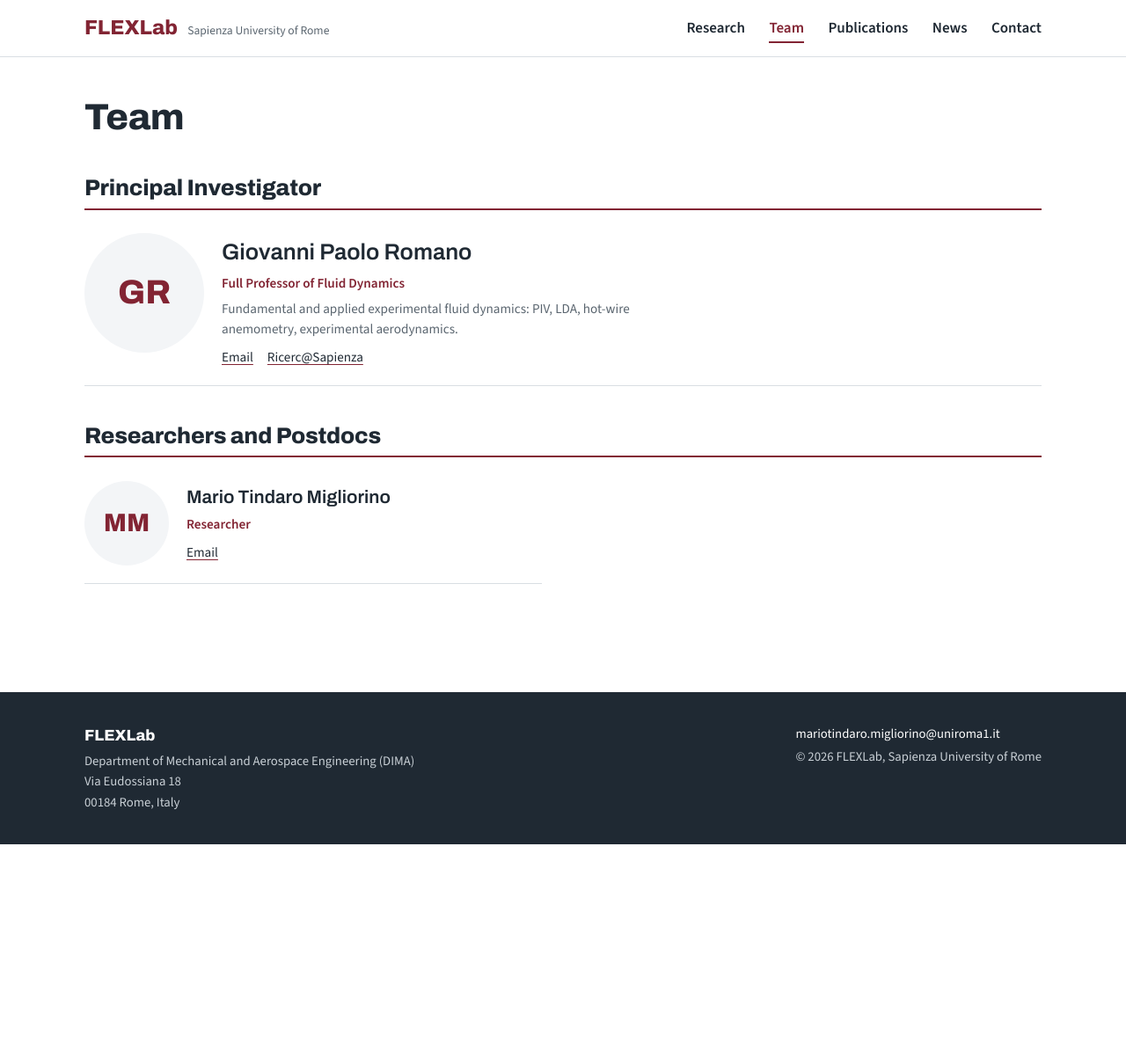
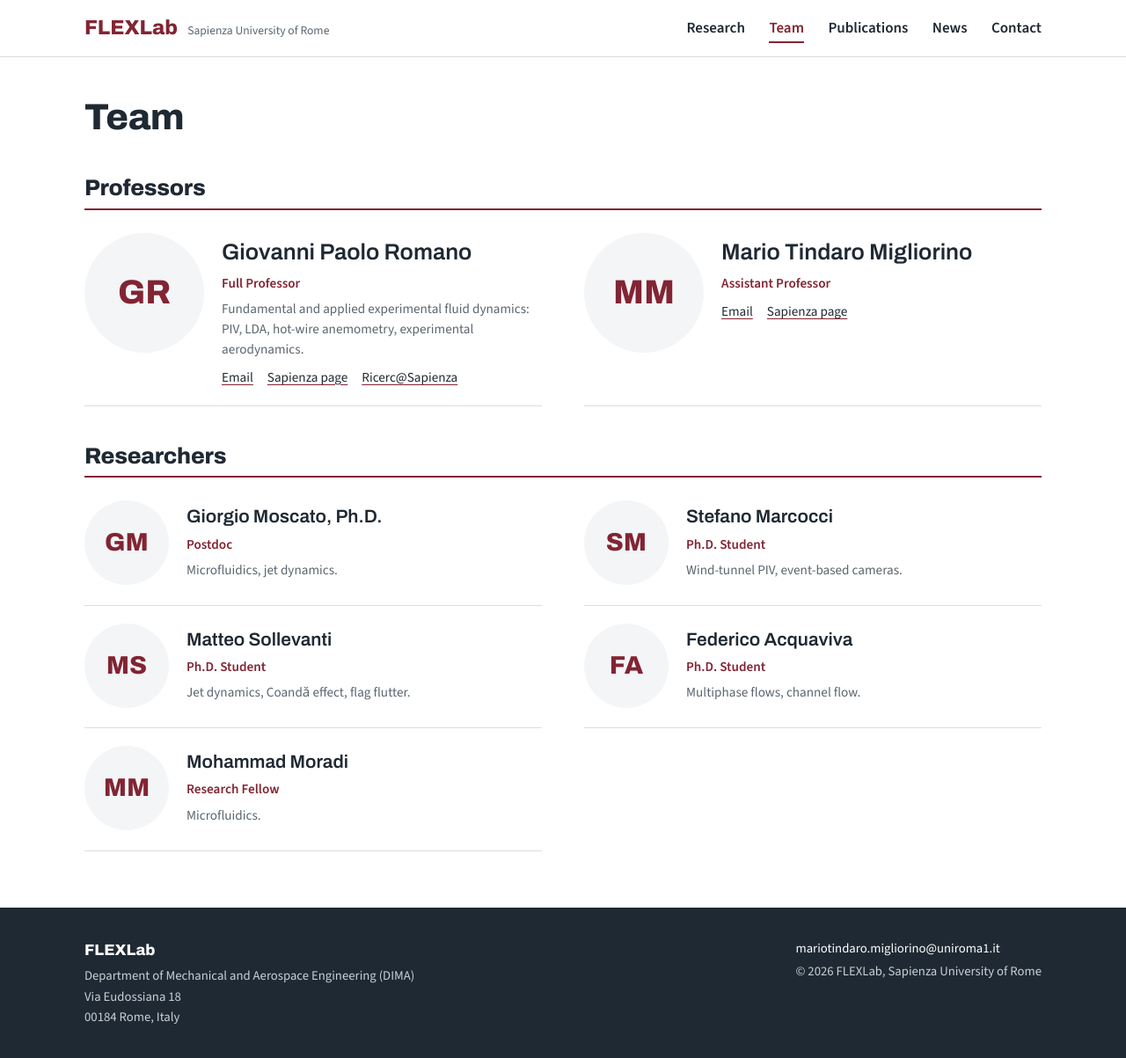
Before and after one commit to FLEXLab-Sapienza/FLEXLab-Sapienza.github.io, a Jekyll site: the page built from team.html, in a window 1280 px wide and 1204 px high. Shown: the whole window at 88% size. Built offline with Jekyll 4.4.1, drawn with Linux system fonts in a browser that asks for light colours.

Commit message:
Team: professors side by side, researchers list, Sapienza page links
Co-Authored-By: Claude Opus 5.5 <noreply@anthropic.com>

```diff
--- a/_data/members.yml
+++ b/_data/members.yml
@@ -1,31 +1,44 @@
 # Team members. Groups are shown in this order; empty groups are hidden.
 # Fields (all optional except name and role):
-#   topic     research topic or thesis subject
+#   topic     research topics
 #   photo     file name in assets/img/people/ (square JPG ~400px); initials are shown otherwise
-#   email, research (Ricerc@Sapienza URL), orcid (URL), scholar (URL), website (URL)
-# lead: true shows the group with larger, full-width cards.
-- section: Principal Investigator
+#   email, sapienza (personal page on corsidilaurea.uniroma1.it), research (Ricerc@Sapienza URL),
+#   orcid, scholar, website (URLs)
+# lead: true shows the group with larger cards.
+- section: Professors
   lead: true
   people:
     - name: Giovanni Paolo Romano
-      role: Full Professor of Fluid Dynamics
+      role: Full Professor
       topic: >-
         Fundamental and applied experimental fluid dynamics: PIV, LDA, hot-wire anemometry,
         experimental aerodynamics.
       email: giampaolo.romano@uniroma1.it
+      sapienza: https://corsidilaurea.uniroma1.it/it/users/giampaoloromanouniroma1it
       research: https://research.uniroma1.it/researcher/12fa747eb7d79ac8d3fa1e5d9441b2f56db97371f81ba0e86c36b187
 
-- section: Researchers and Postdocs
+    - name: Mario Tindaro Migliorino
+      role: Assistant Professor
+      email: mariotindaro.migliorino@uniroma1.it
+      sapienza: https://corsidilaurea.uniroma1.it/it/users/mariotindaromigliorinouniroma1it
+
+- section: Researchers
   people:
-    - name: Mario Tindaro Migliorino
-      role: Researcher
-      email: mariotindaro.migliorino@uniroma1.it
-
-- section: PhD Students
-  people: []
-  # - name: First Last
-  #   role: PhD Student, XL cycle
-  #   topic: Thesis subject
+    - name: Giorgio Moscato, Ph.D.
+      role: Postdoc
+      topic: Microfluidics, jet dynamics.
+    - name: Stefano Marcocci
+      role: Ph.D. Student
+      topic: Wind-tunnel PIV, event-based cameras.
+    - name: Matteo Sollevanti
+      role: Ph.D. Student
+      topic: Jet dynamics, Coandă effect, flag flutter.
+    - name: Federico Acquaviva
+      role: Ph.D. Student
+      topic: Multiphase flows, channel flow.
+    - name: Mohammad Moradi
+      role: Research Fellow
+      topic: Microfluidics.
 
 - section: Alumni
   people: []
--- a/assets/css/style.css
+++ b/assets/css/style.css
@@ -99,7 +99,6 @@ h3 { font-weight: 600; font-size: 1.3rem; margin: 0 0 .4rem; }
 .team-group h2 { font-size: 1.6rem; padding-bottom: 8px; border-bottom: 2px solid var(--maroon); }
 .people { display: grid; grid-template-columns: 1fr 1fr; gap: 0 48px; }
 .person { display: flex; gap: 20px; align-items: flex-start; padding: 20px 0; border-bottom: 1px solid var(--line); }
-.people.is-lead .person { grid-column: 1 / -1; }
 .pic {
   flex: 0 0 96px; width: 96px; height: 96px; border-radius: 50%; object-fit: cover;
   background: var(--panel); color: var(--maroon); display: flex; align-items: center; justify-content: center;
--- a/team.html
+++ b/team.html
@@ -13,7 +13,7 @@ permalink: /team/
       {% if p.photo %}
         <img class="pic" src="{{ '/assets/img/people/' | append: p.photo | relative_url }}" alt="Photo of {{ p.name }}">
       {% else %}
-        {% assign parts = p.name | split: " " %}
+        {% assign parts = p.name | split: "," | first | split: " " %}
         <div class="pic" aria-hidden="true">{{ parts.first | slice: 0 }}{{ parts.last | slice: 0 }}</div>
       {% endif %}
       <div>
@@ -22,6 +22,7 @@ permalink: /team/
         {% if p.topic %}<p class="topic">{{ p.topic }}</p>{% endif %}
         <p class="links">
           {% if p.email %}<a href="mailto:{{ p.email }}">Email</a>{% endif %}
+          {% if p.sapienza %}<a href="{{ p.sapienza }}">Sapienza page</a>{% endif %}
           {% if p.research %}<a href="{{ p.research }}">Ricerc@Sapienza</a>{% endif %}
           {% if p.orcid %}<a href="{{ p.orcid }}">ORCID</a>{% endif %}
           {% if p.scholar %}<a href="{{ p.scholar }}">Google Scholar</a>{% endif %}
```
